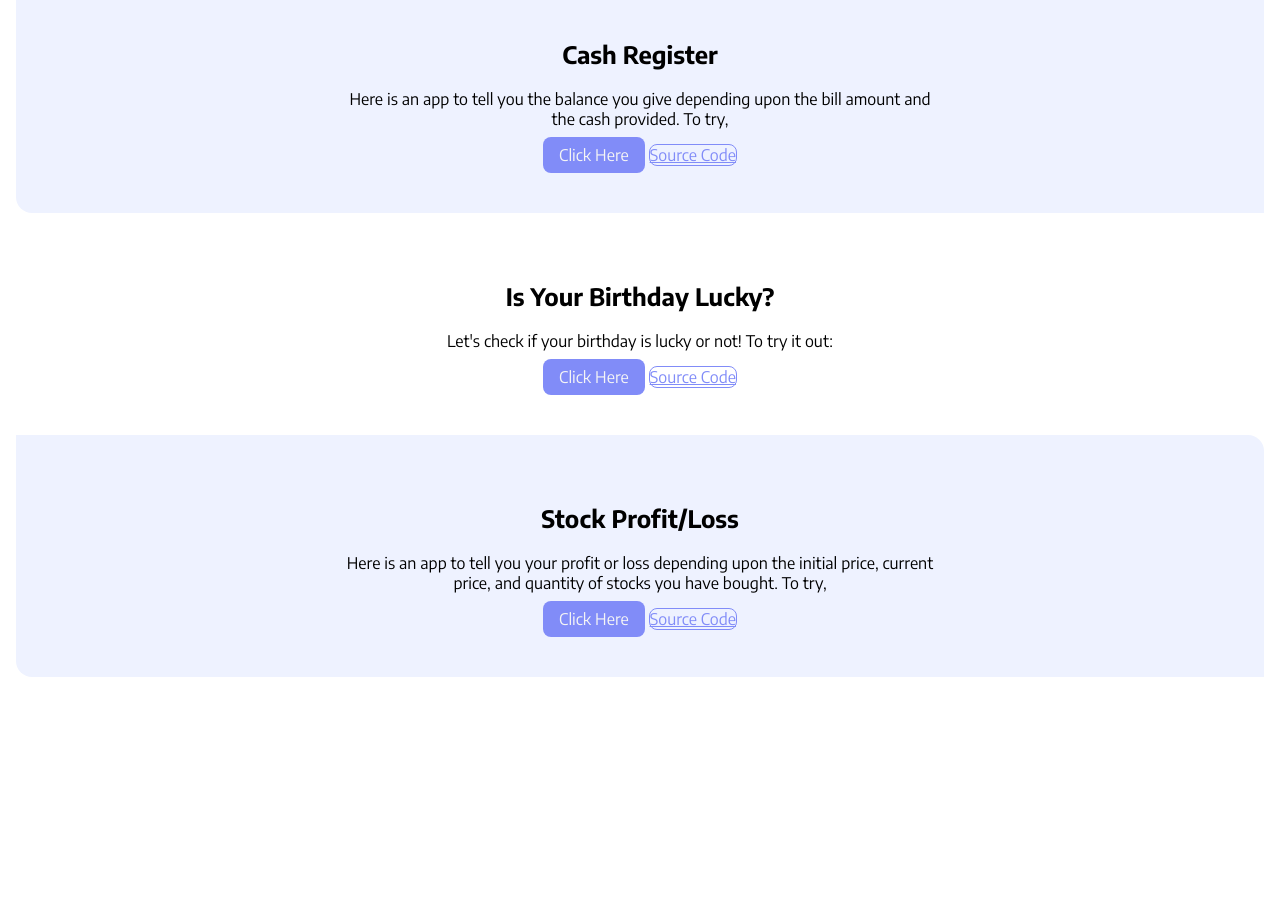
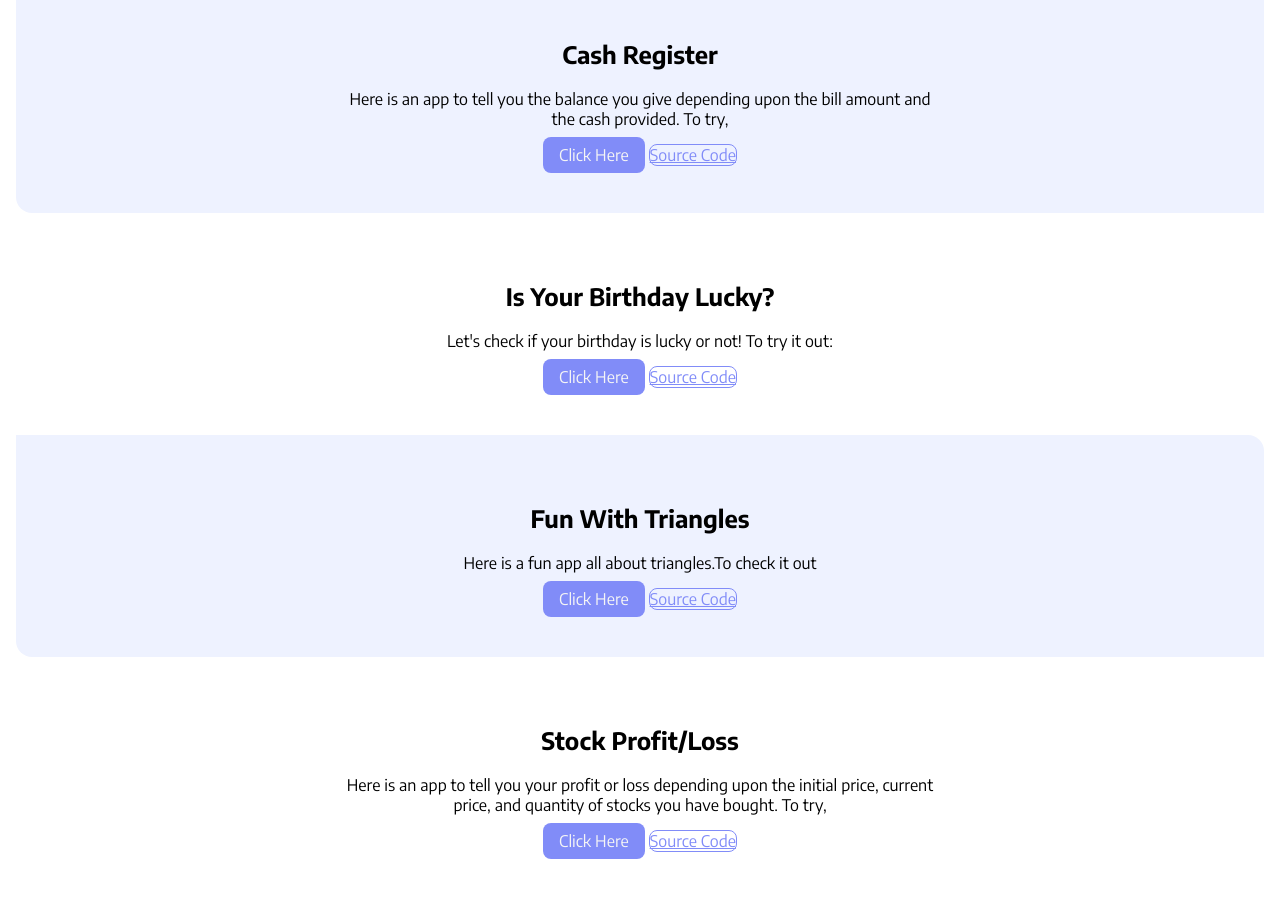
Before and after one commit to TJain02/Tushar-Portfolio-Website, a plain HTML site: page projects.html in a window 1280 px wide. Shown: the part 1944-2841 px from the top of the page. Before the commit the page ends 2637 px from the top, so only its background shows below. Drawn offline with Linux system fonts and the light colour scheme.

Commit message:
Fixed link

```diff
--- a/projects.html
+++ b/projects.html
@@ -100,8 +100,16 @@
         </div>
      </section>
 
+     <section class="section ow">
+        <div class="container container-center">
+            <h1>Fun With Triangles</h1>
+                <p>Here is a fun app all about triangles.To check it out </p>
+                     <a class=" link link-primary" href="https://triangle-fun-m12.netlify.app/">Click Here</a>
+                     <a class="link-secondary" href="https://github.com/TJain02/Triangle-Fun.git">Source Code</a>
+        </div>
+    </section>
 
-<section class="section ow">
+<section class="section ">
         <div class="container container-center">
             <h1>Stock Profit/Loss</h1>
                 <p>Here is an app to tell you your profit or loss depending upon the initial price, current price, and quantity of stocks you have bought. To try,</p>
```
